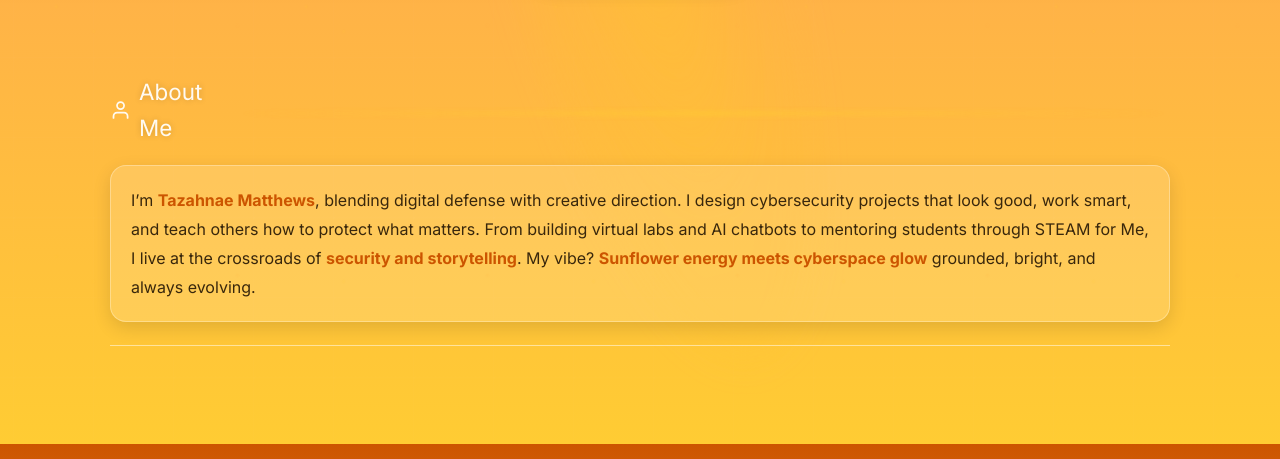
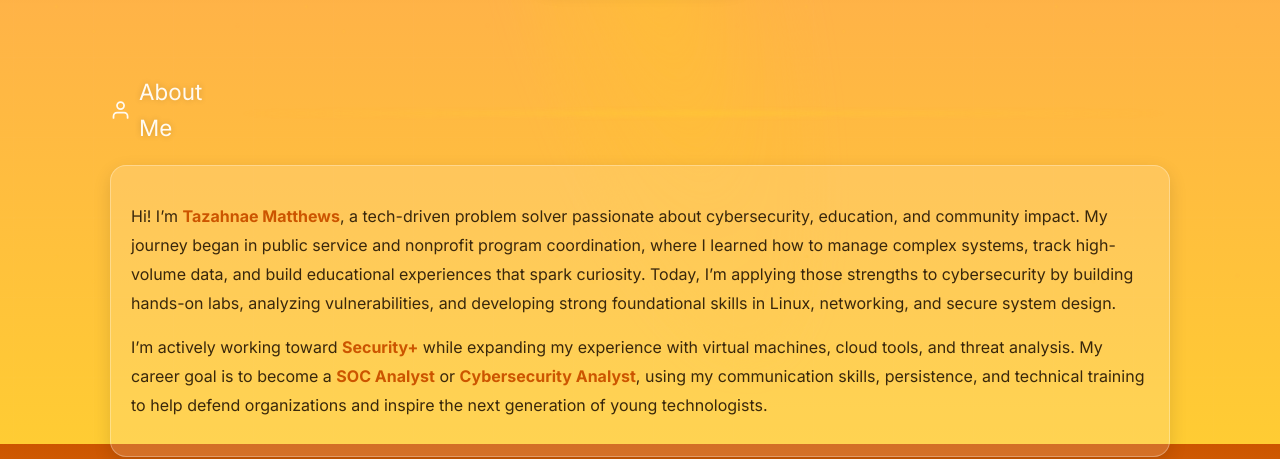
Before and after one commit to Tazahnae/Cyber-Blooms, a plain HTML site: page index.html in a window 1280 px wide. Shown: the part 356-815 px from the top of the page. Drawn offline with nearby package versions, Linux system fonts and the light colour scheme.

Commit message:
Update index.html

```diff
--- a/index.html
+++ b/index.html
@@ -225,10 +225,10 @@
   <!-- ABOUT -->
   <section class="section" id="about" aria-labelledby="about-title">
     <div class="section-title"><i data-feather="user"></i><span id="about-title">About Me</span></div>
-    <div class="about-box">
-      I’m <strong>Tazahnae Matthews</strong>, blending digital defense with creative direction. I design cybersecurity projects that look good, work smart, and teach others how to protect what matters.
-      From building virtual labs and AI chatbots to mentoring students through STEAM for Me, I live at the crossroads of <strong>security and storytelling</strong>. My vibe? <strong>Sunflower energy meets cyberspace glow</strong>  grounded, bright, and always evolving.
-    </div>
+    <div class="about-box"> <p>
+Hi! I’m <strong>Tazahnae Matthews</strong>, a tech-driven problem solver passionate about cybersecurity, education, and community impact. My journey began in public service and nonprofit program coordination, where I learned how to manage complex systems, track high-volume data, and build educational experiences that spark curiosity. Today, I’m applying those strengths to cybersecurity by building hands-on labs, analyzing vulnerabilities, and developing strong foundational skills in Linux, networking, and secure system design.
+</p> I’m actively working toward <strong>Security+</strong> while expanding my experience with virtual machines, cloud tools, and threat analysis. My career goal is to become a <strong>SOC Analyst</strong> or <strong>Cybersecurity Analyst</strong>, using my communication skills, persistence, and technical training to help defend organizations and inspire the next generation of young technologists.
+</p>    </div>
     <hr class="divider"/>
   </section>
 
```
